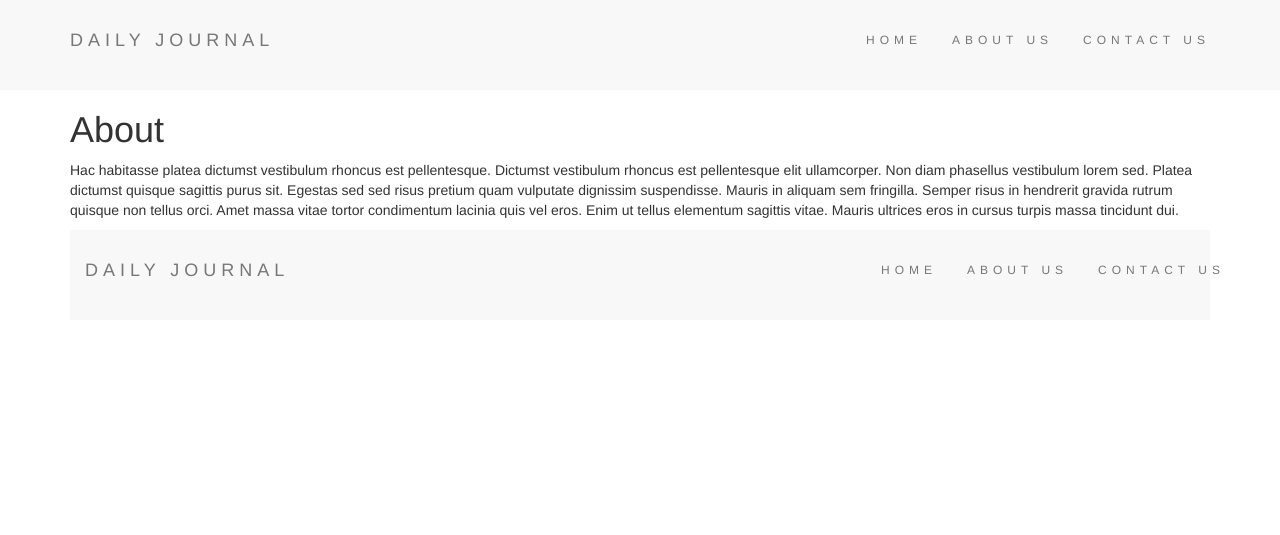
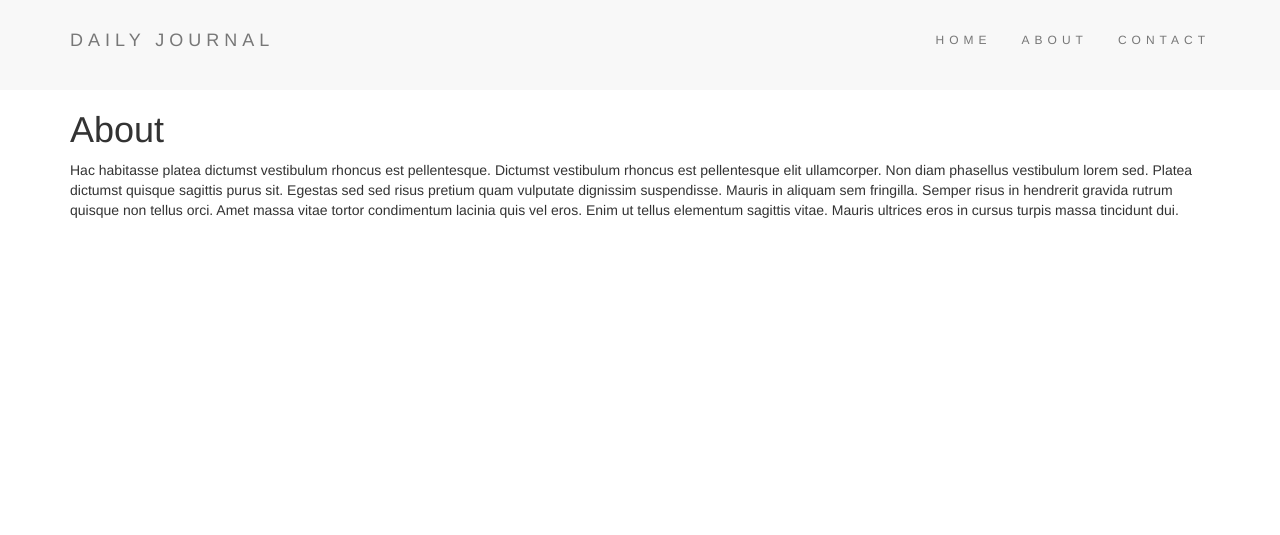
Before and after one commit to anandb7248/Web_Development_Bootcamp, a Node server app: page /about in a window 1280 px wide. Shown: the top 535 px of the page. Run offline with Node 20, Linux system fonts and the light colour scheme.

Commit message:
complete challenge 6

```diff
--- a/9_EJS/blog-website/views/about.ejs
+++ b/9_EJS/blog-website/views/about.ejs
@@ -6,4 +6,4 @@
   <%= aboutContent %>
 </p>
 
-<%- include("partials/header") -%>
+<%- include("partials/footer") -%>
--- a/9_EJS/blog-website/views/contact.ejs
+++ b/9_EJS/blog-website/views/contact.ejs
@@ -6,4 +6,4 @@
   <%= contactContent %>
 </p>
 
-<%- include("partials/header") -%>
+<%- include("partials/footer") -%>
--- a/9_EJS/blog-website/views/partials/header.ejs
+++ b/9_EJS/blog-website/views/partials/header.ejs
@@ -14,9 +14,9 @@
       </div>
         <ul class="nav navbar-nav navbar-right">
           <!-- 6 -->
-          <li id="home"><a href="#">HOME</a></li>
-          <li id="about"><a href="#">ABOUT US</a></li>
-          <li id="contact"><a href="#">CONTACT US</a></li>
+          <li id="home"><a href="/">HOME</a></li>
+          <li id="about"><a href="/about">ABOUT</a></li>
+          <li id="contact"><a href="/contact">CONTACT</a></li>
         </ul>
     </div>
   </nav>
```
